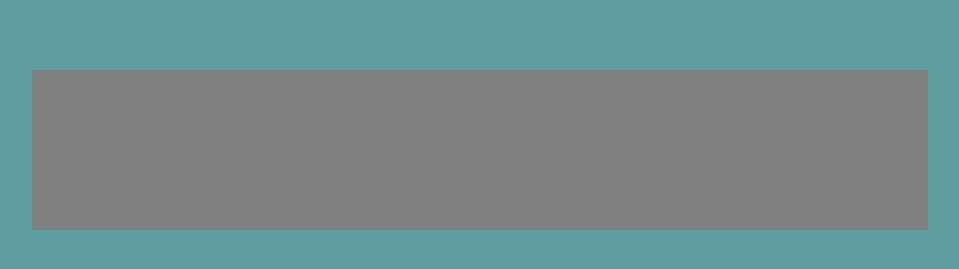
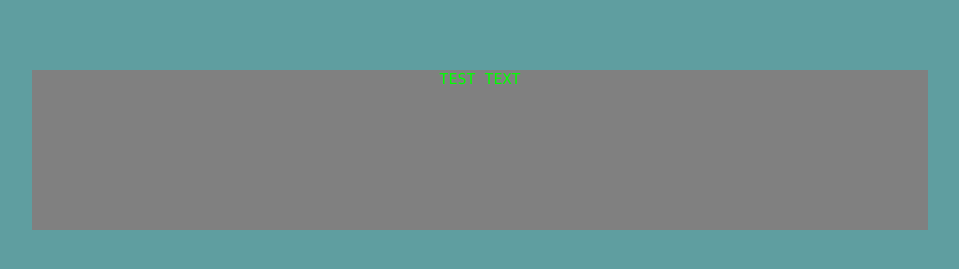
Before and after one commit to ctrleo/aadam-website, a plain HTML site: page index.html in a window 1280 px wide. Shown: the part 325-594 px from the top of the page, without its empty margins (160-1119 px from the left). Drawn offline with Linux system fonts and the light colour scheme.

Commit message:
started text implement

```diff
--- a/index.html
+++ b/index.html
@@ -6,6 +6,8 @@
     </head>
     <body>
         <img id="biglogo" src="images/pokemon_svg.svg">
-        <div id="box"></div>
+        <div id="box">
+            <p id="out">TEST TEXT</p>
+        </div>
     </body>
 </html>
--- a/style.css
+++ b/style.css
@@ -18,3 +18,10 @@ body {
     width: 70vw;
     height: 20vh;
 }
+
+#out {
+    color: lime;
+    font-family: "Lucida Console", "Courier New", monospace;
+    font-size: 15px;
+    text-align: center;
+}
```
